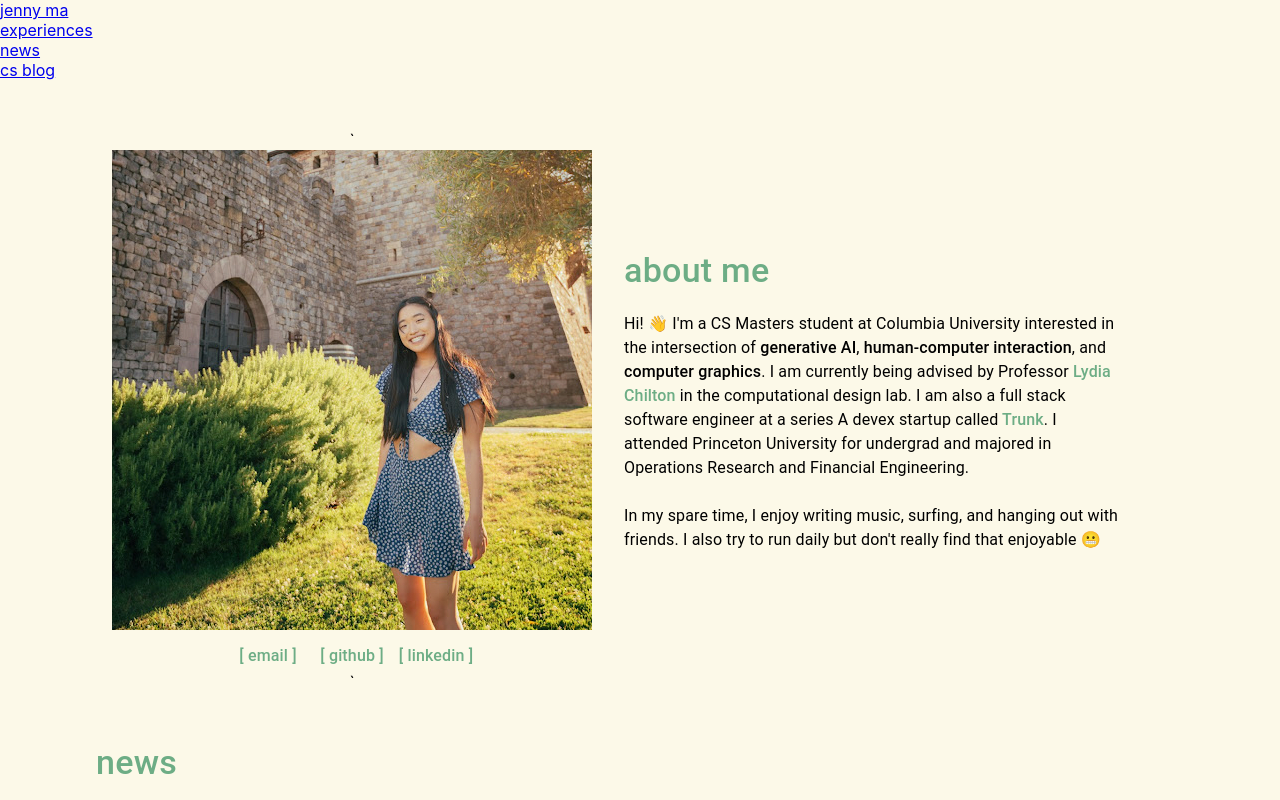
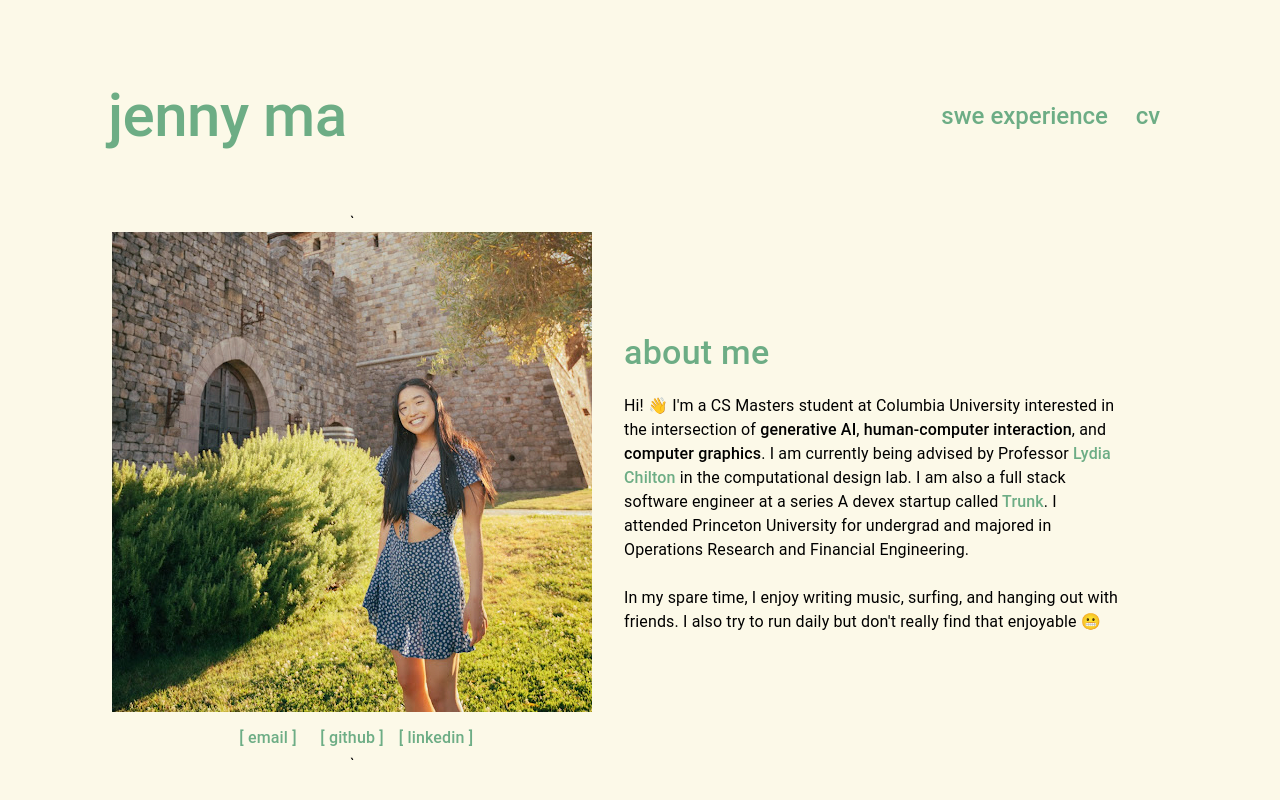
Before and after one commit to jennygzma/jennygzma.github.io, a React (Create React App) app: page / in a window 1280 px wide. Shown: the top 800 px of the page. Built offline with nearby package versions, Linux system fonts and the light colour scheme.

Commit message:
switch from tailwind to mui and update site

```diff
--- a/src/components/NavBar.js
+++ b/src/components/NavBar.js
@@ -1,34 +1,31 @@
 import React from "react";
+import Stack from "@mui/material/Stack";
+import Button from "@mui/material/Button";
+import Typography from "@mui/material/Typography";
 
 export default function Navbar() {
   return (
-    <header className="bg-gray-800">
-      <div className="container mx-auto flex flex-wrap px-10 py-20 flex-col md:flex-row items-center">
-        <a className="title-font font-mono font-semibold text-green hover:font-bold mb-4 md:mb-0">
-          <a href="#about" className="ml-3 text-5xl">
-            jenny ma
-          </a>
-        </a>
-        <div className="ml-auto lg:w-1/4">
-          <nav className="md:mr-auto md:ml-4 md:py-1	flex flex-wrap items-center text-base justify-center">
-            <div>
-              <a href="#experiences" className="mr-5 font-mono text-xl text-green hover:font-semibold">
-                experiences
-              </a>
-            </div>
-            <div>
-              <a href="#news" className="mr-5 font-mono text-green text-xl hover:font-semibold">
-                news
-              </a>
-            </div>
-            <div>
-              <a href="#blog" className="mr-5 font-mono text-green text-xl hover:font-semibold">
-                cs blog
-              </a>
-            </div>
-          </nav>
-        </div>
-      </div>
-    </header>
+    <Stack
+      direction="row"
+      sx={{
+        alignItems: "center",
+        justifyContent: "space-between",
+        paddingX: "100px",
+        paddingTop: "100px",
+        paddingBottom: "30px",
+      }}
+    >
+      <Button href="/" sx={{ width: "auto" }}>
+        <Typography variant="h2">jenny ma</Typography>
+      </Button>
+      <Stack direction="row">
+        <Button href="/experiences" sx={{ width: "auto" }}>
+          <Typography variant="h5">swe experience</Typography>
+        </Button>
+        <Button href="/cv.pdf" sx={{ width: "auto" }}>
+          <Typography variant="h5">cv</Typography>
+        </Button>
+      </Stack>
+    </Stack>
   );
 }
```
